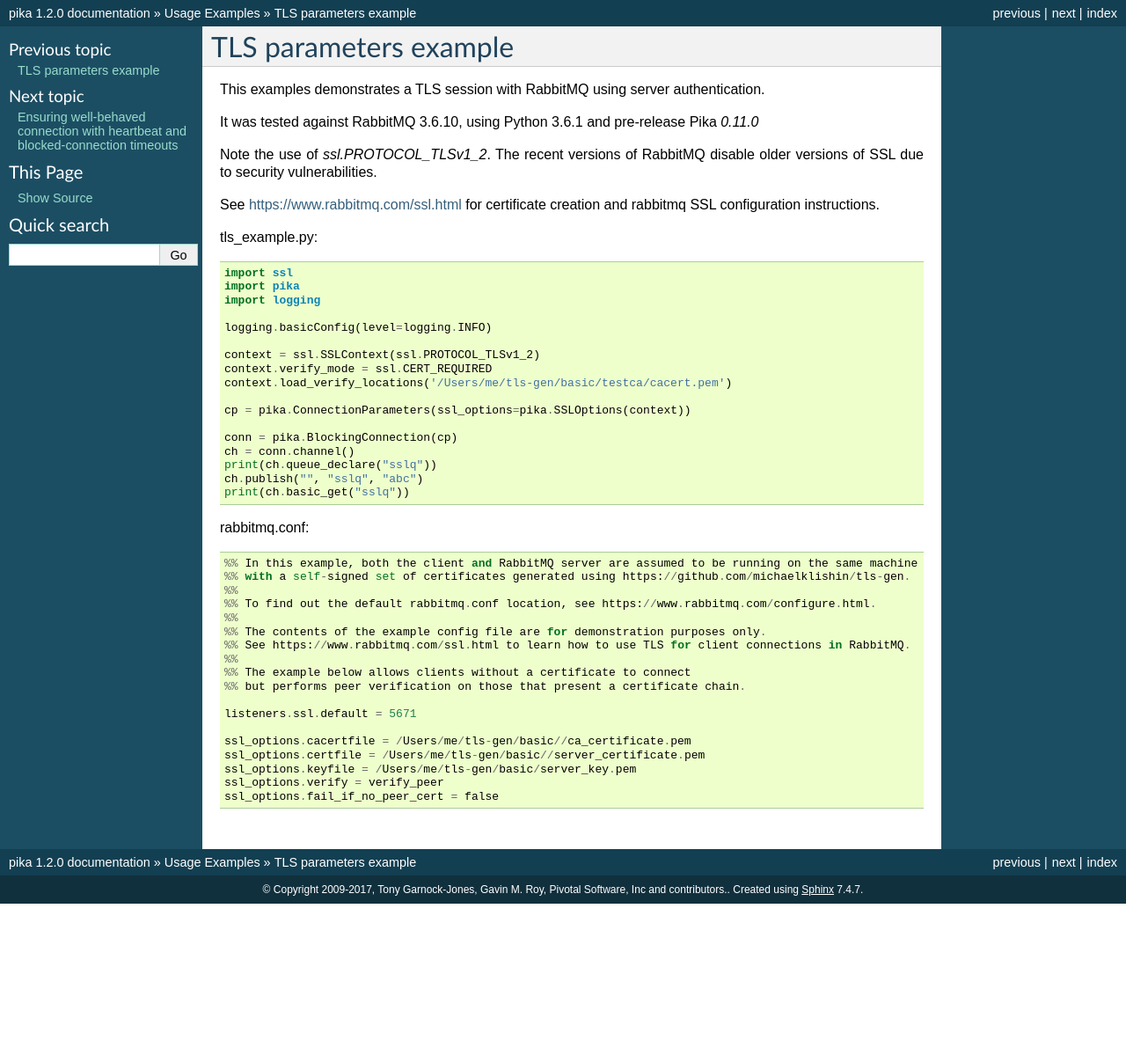
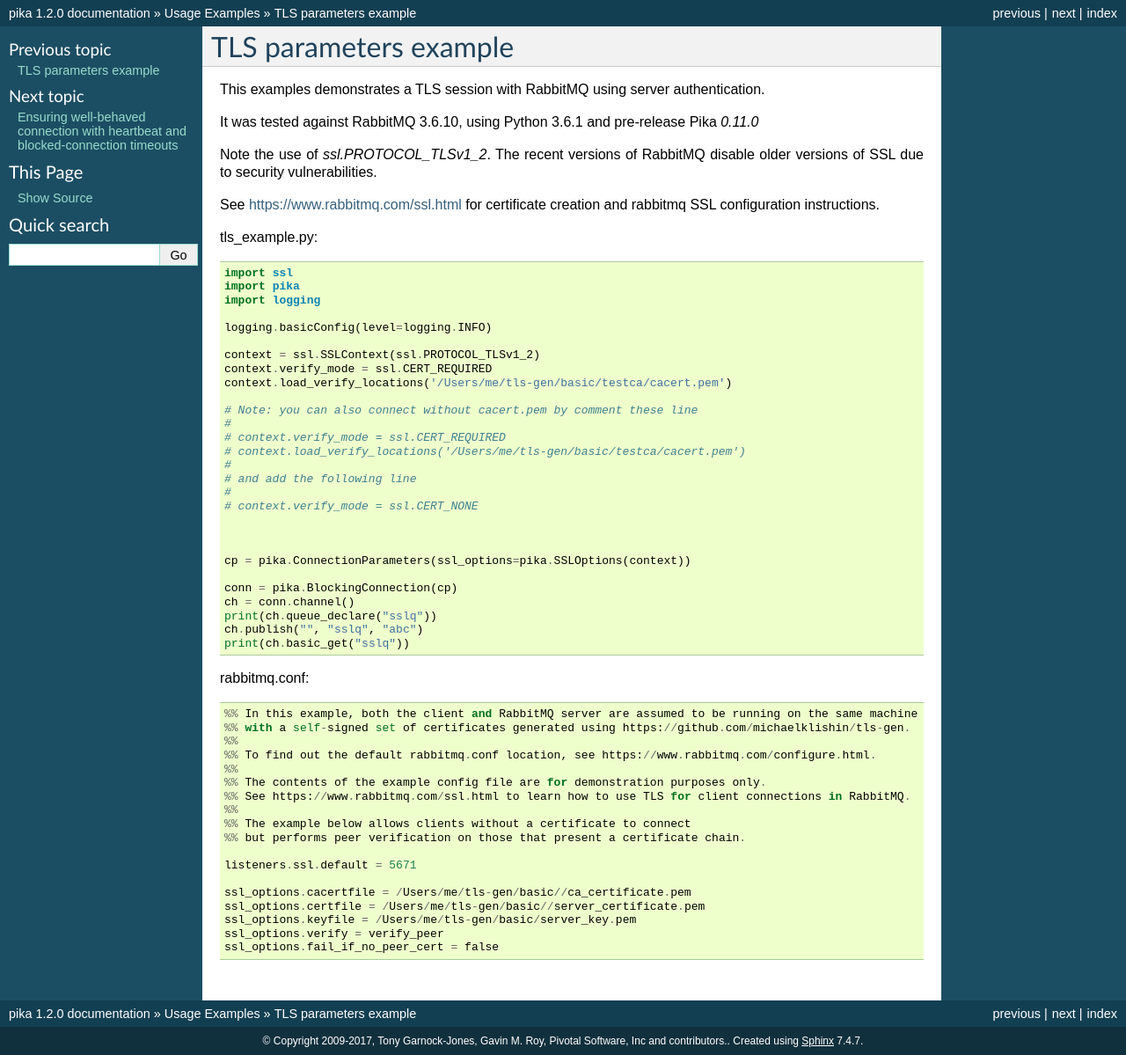
Before and after one commit to pika/pika, a Sphinx documentation site: the page built from docs/examples/tls_server_authentication.rst, in a window 1280 px wide. Shown: the whole page at 88% size. Built offline with Sphinx 7.4.7, drawn with Linux system fonts in a browser that asks for light colours; before the commit the page ends 1027 px from its top, so only the background shows below that.

Commit message:
add illustration for verify_mode
add illustration for verify_mode  set to ssl.CERT_NONE

```diff
--- a/docs/examples/tls_server_authentication.rst
+++ b/docs/examples/tls_server_authentication.rst
@@ -21,6 +21,17 @@ tls_example.py::
     context = ssl.SSLContext(ssl.PROTOCOL_TLSv1_2)
     context.verify_mode = ssl.CERT_REQUIRED
     context.load_verify_locations('/Users/me/tls-gen/basic/testca/cacert.pem')
+
+    # Note: you can also connect without cacert.pem by comment these line
+    #
+    # context.verify_mode = ssl.CERT_REQUIRED
+    # context.load_verify_locations('/Users/me/tls-gen/basic/testca/cacert.pem')
+    #
+    # and add the following line
+    #
+    # context.verify_mode = ssl.CERT_NONE
+
+
 
     cp = pika.ConnectionParameters(ssl_options=pika.SSLOptions(context))
 
```
